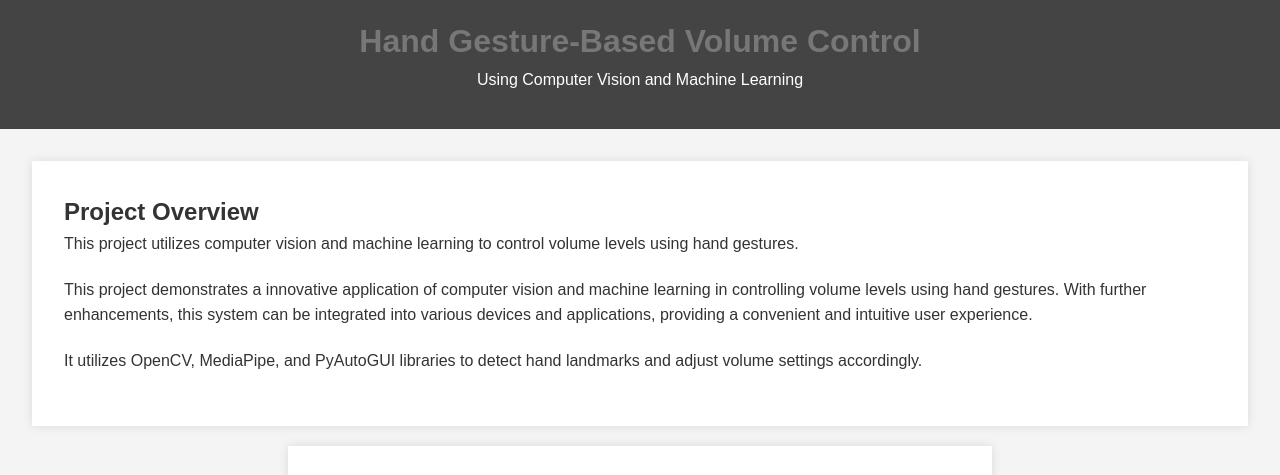
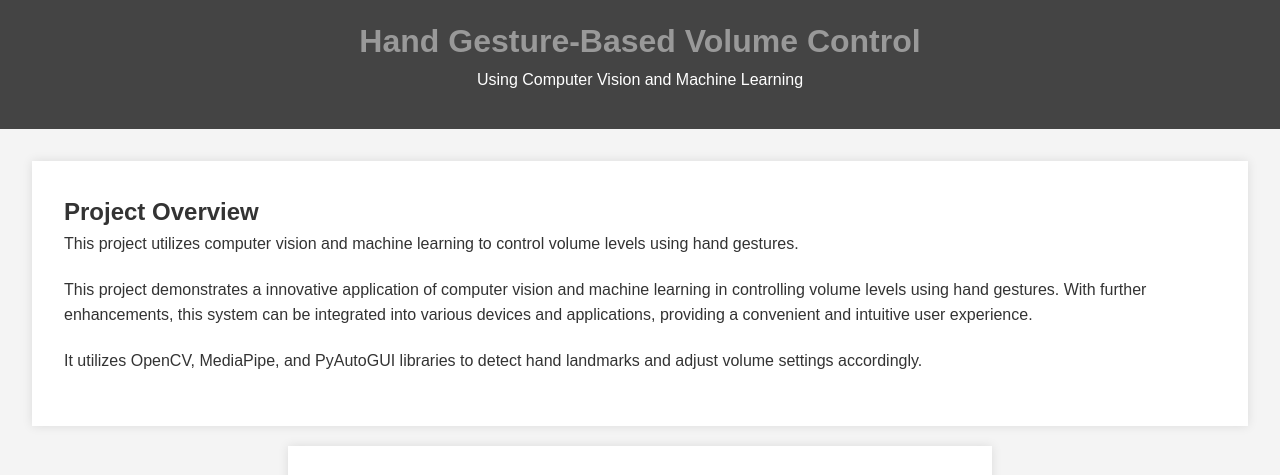
Before and after one commit to anurudha07/Hand-Gesture-Based-Volume-Control, a plain HTML site: page index.html in a window 1280 px wide. Shown: the top 475 px of the page. Drawn offline with Linux system fonts and the light colour scheme; a script that the page names is missing.

Commit message:
Update styles.css

```diff
--- a/styles.css
+++ b/styles.css
@@ -33,7 +33,7 @@ section {
 }
 
 h1 {
-    color: #777777;
+    color: #999999;
 }
 
  h2 {
```
